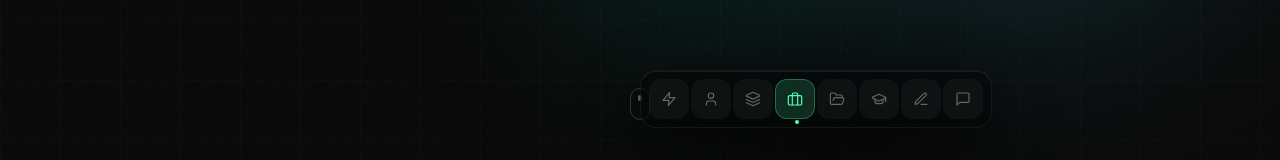
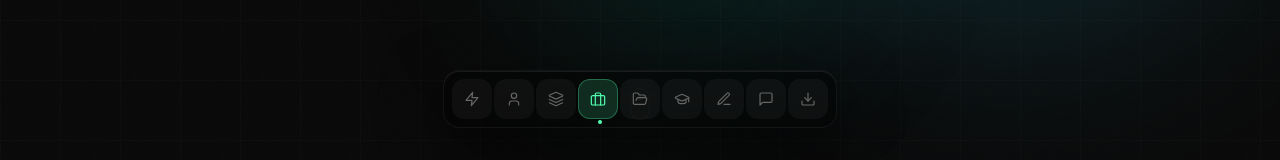
Before and after one commit to mustapha-moutaki/my-portfolio, a React (Vite) app: page / in a window 1280 px wide. Shown: the part 640-800 px from the top of the page. Built offline with nearby package versions, Linux system fonts and the light colour scheme.

Commit message:
fix navbar positioning and update navigation

```diff
--- a/src/components/Navbar.tsx
+++ b/src/components/Navbar.tsx
@@ -1,6 +1,6 @@
 import { useState, useEffect } from 'react';
 import { motion, AnimatePresence } from 'framer-motion';
-import { Zap, User, Layers, Briefcase, FolderOpen, GraduationCap, PenLine, MessageSquare } from 'lucide-react';
+import { Zap, User, Layers, Briefcase, FolderOpen, GraduationCap, PenLine, MessageSquare, Download } from 'lucide-react';
 
 const navItems = [
   { id: 'hero', icon: Zap, label: 'Home' },
@@ -11,6 +11,7 @@ const navItems = [
   { id: 'education', icon: GraduationCap, label: 'Education' },
   { id: 'blog', icon: PenLine, label: 'Blog' },
   { id: 'contact', icon: MessageSquare, label: 'Contact' },
+  { id: 'cv', icon: Download, label: 'Resume' },
 ];
 
 export default function Navbar() {
@@ -45,10 +46,9 @@ export default function Navbar() {
       initial={{ y: 80, opacity: 0 }}
       animate={{ y: 0, opacity: 1 }}
       transition={{ delay: 0.8, duration: 0.6, ease: [0.22, 1, 0.36, 1] }}
-      className="fixed bottom-8 left-1/2 z-50 -translate-x-1/2"
-    >
+className="fixed bottom-8 left-0 right-0 z-50 flex justify-center"    >
       <div
-        className="glass-dark rounded-2xl px-2 py-2 flex items-center gap-0.5"
+  className="glass-dark rounded-2xl px-2 py-2 flex items-center justify-center gap-0.5"
         style={{ boxShadow: '0 20px 60px rgba(0,0,0,0.6), inset 0 1px 0 rgba(255,255,255,0.08)' }}
       >
         {navItems.map((item) => {
@@ -79,7 +79,13 @@ export default function Navbar() {
               </AnimatePresence>
 
              <motion.button
-                onClick={() => scrollTo(item.id)}
+  onClick={() => {
+    if (item.id === 'cv') {
+      window.open('https://collection.cloudinary.com/df1wxfrxu/1eb8ad7ff646104e255ed937cca35c26', '_blank');
+    } else {
+      scrollTo(item.id);
+    }
+  }}
   whileHover={{ scale: 1.15, y: -3 }}
   whileTap={{ scale: 0.95 }}
   transition={{ type: 'spring', stiffness: 400, damping: 20 }}
```
Lines whose indentation alone changed are shown as unchanged.
